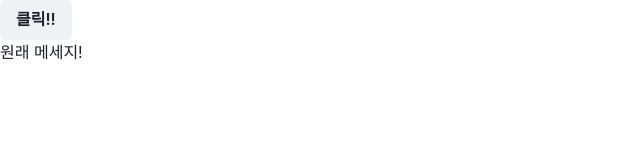
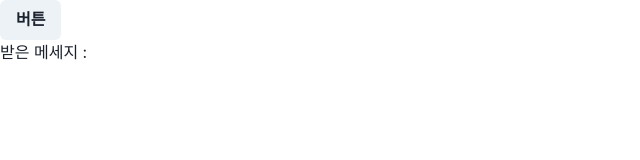
Before and after one commit to namic123/React-basics, a React (Create React App) app: page / in a window 1280 px wide. Shown: the top 160 px of the page, without its empty margins (0-640 px from the left). Built offline with nearby package versions, Linux system fonts and the light colour scheme.

Commit message:
Context- Prop drilling의 문제점 보완

```diff
--- a/src/App.js
+++ b/src/App.js
@@ -1,46 +1,51 @@
-import React, { useState } from "react";
+import React, { createContext, useContext, useState } from "react";
 import { Button, Text } from "@chakra-ui/react";
 
-function ChildComp(props) {
+function CComp() {
+  const message = useContext(MessageContext);
   return (
     <>
-      <Button onClick={props.onClick}>클릭!!</Button>
+      <Text>받은 메세지 : {message}</Text>
     </>
   );
 }
 
-function SomeComp(props) {
+function BComp() {
   return (
     <>
-      <ChildComp onClick={props.onClick} />
+      <CComp />
     </>
   );
 }
 
-function OtherChildComp(props) {
+function AComp() {
   return (
     <>
-      <Text>{props.text}</Text>
-    </>
-  );
-}
-
-function OtherComp(props) {
-  return (
-    <>
-      <OtherChildComp text={props.text} />
+      <BComp />
     </>
   );
 }
 
 function App(props) {
-  const [message, setMessage] = useState("원래 메세지!");
+  const [message, setMessage] = useState("");
+
+  // message state를 CComp에 전달하기
+  // 1. context 만들기: createContext();
+  // 2. context에 state 넣기: <Context.Provider value={state}></Context.Provider>
+  // 3. tree(하위 컴포넌트)안에 사용하기
+
   return (
     <div>
-      <SomeComp onClick={() => setMessage("다른 메세지!")} />
-      <OtherComp text={message} />
+      <Button onClick={() => setMessage("바꾼 메세지!!")}>버튼</Button>
+      <MessageContext.Provider value={message}>
+        <AComp />
+      </MessageContext.Provider>
     </div>
   );
 }
 
+// 1.Context 만들기
+// context 이름은 ...Context
+// 변수명은 대문자로 시작하고 Context로 끝남.
+const MessageContext = createContext(null);
 export default App;
```
Also changed, not shown: study-recap/liftStateUp.md (+20 -0 lines).
